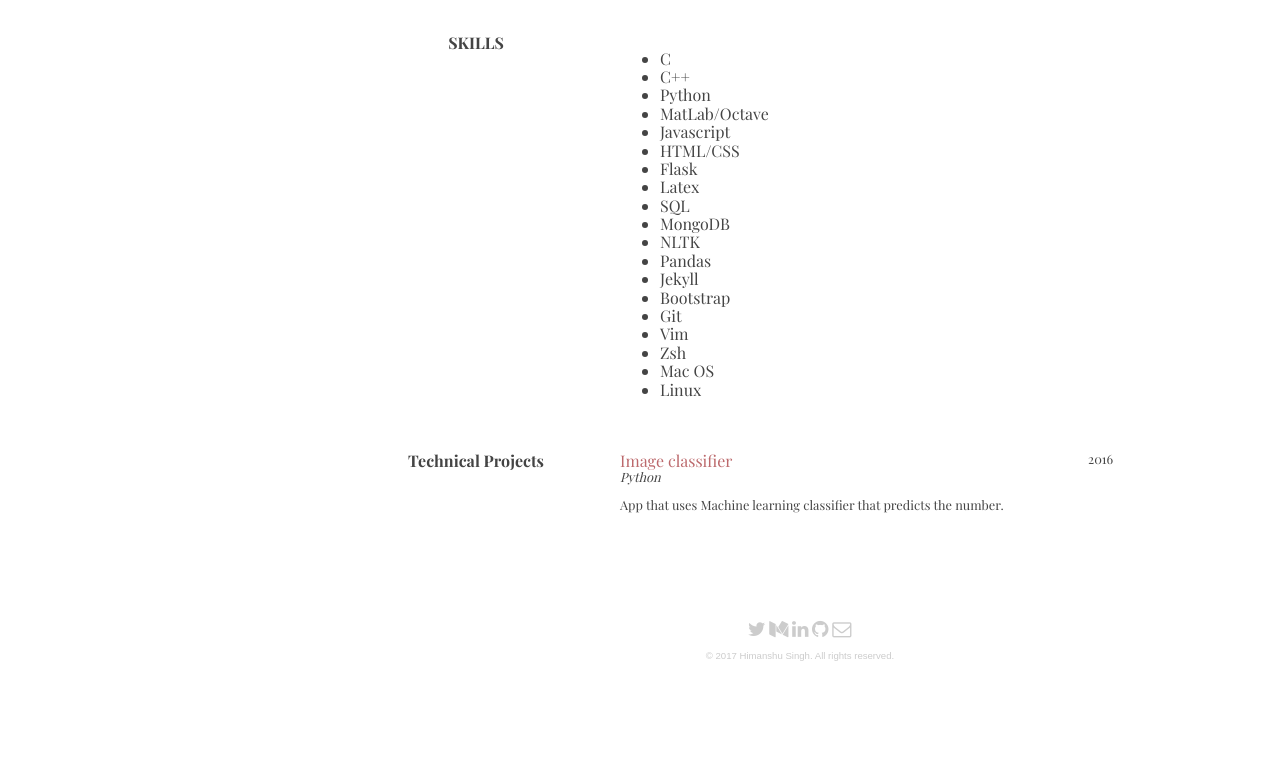
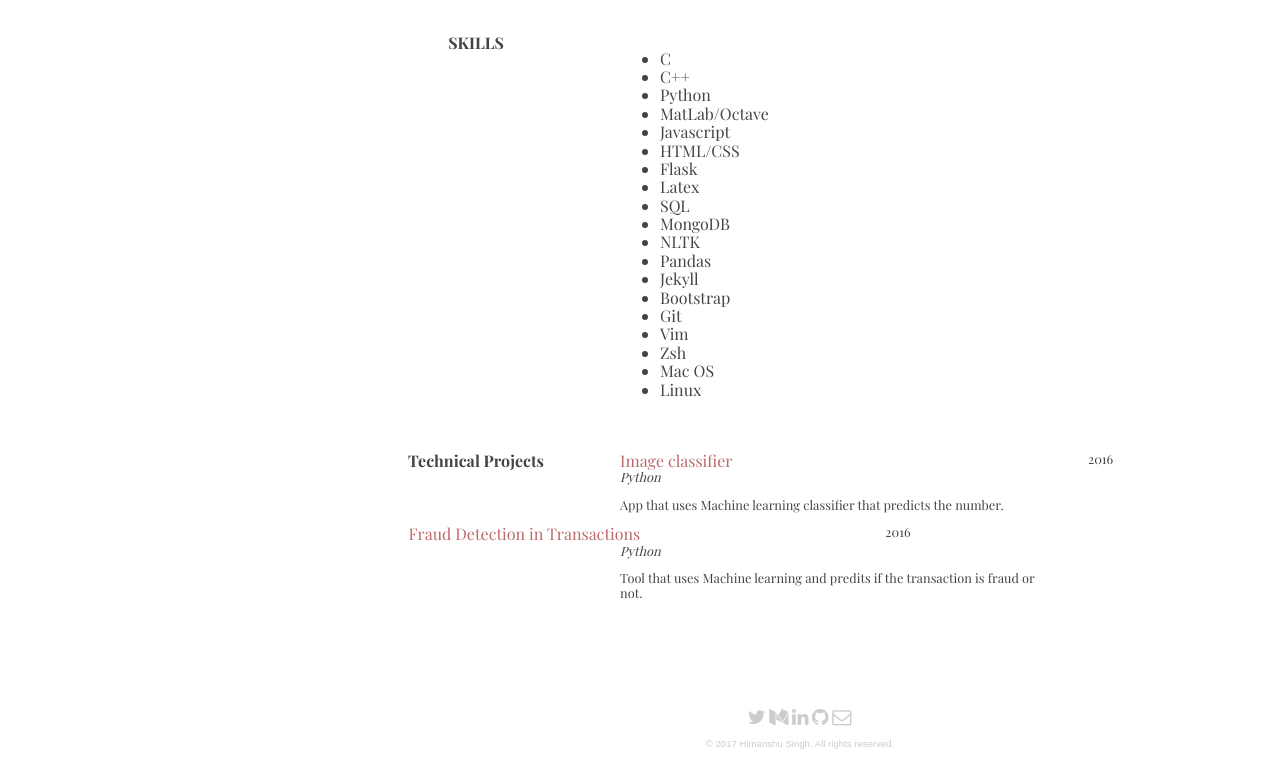
Before and after one commit to himanshux101/himanshux101.github.io, a plain HTML site: page index.html in a window 1280 px wide. Shown: the part 839-1598 px from the top of the page. Before the commit the page ends 1509 px from the top, so only its background shows below. Drawn offline with nearby package versions, Linux system fonts and the light colour scheme; a web font is replaced by a local one.

Commit message:
transaction project added

```diff
--- a/index.html
+++ b/index.html
@@ -175,6 +175,15 @@
                     <div class="pure-u-1 pure-u-lg-7-24 employment"></div>
                     <div class="pure-u-1 pure-u-md-19-24 pure-u-lg-12-24 employment employment-smaller"><i>Python</i><p>App that uses Machine learning classifier that predicts the number. </p></div>
                 </div>
+                <div class="pure-u-1 pure-u-lg-1-24 employment"></div>
+                    <div class="pure-u-1 pure-u-md-19-24 pure-u-lg-12-24 employment employment-emphasized">Fraud Detection in Transactions</a></div>
+                    <div class="pure-u-1 pure-u-md-1-24 employment"></div>
+                    <div class="pure-u-1 pure-u-md-4-24 employment employment-smaller">2016</div>
+                </div>
+                <div class="pure-g">
+                    <div class="pure-u-1 pure-u-lg-7-24 employment"></div>
+                    <div class="pure-u-1 pure-u-md-19-24 pure-u-lg-12-24 employment employment-smaller"><i>Python</i><p>Tool that uses Machine learning and predits if the transaction is fraud or not. </p></div>
+                </div>
                 </div><br /><br />
 
 
```
Also changed, not shown: 1 other file.
